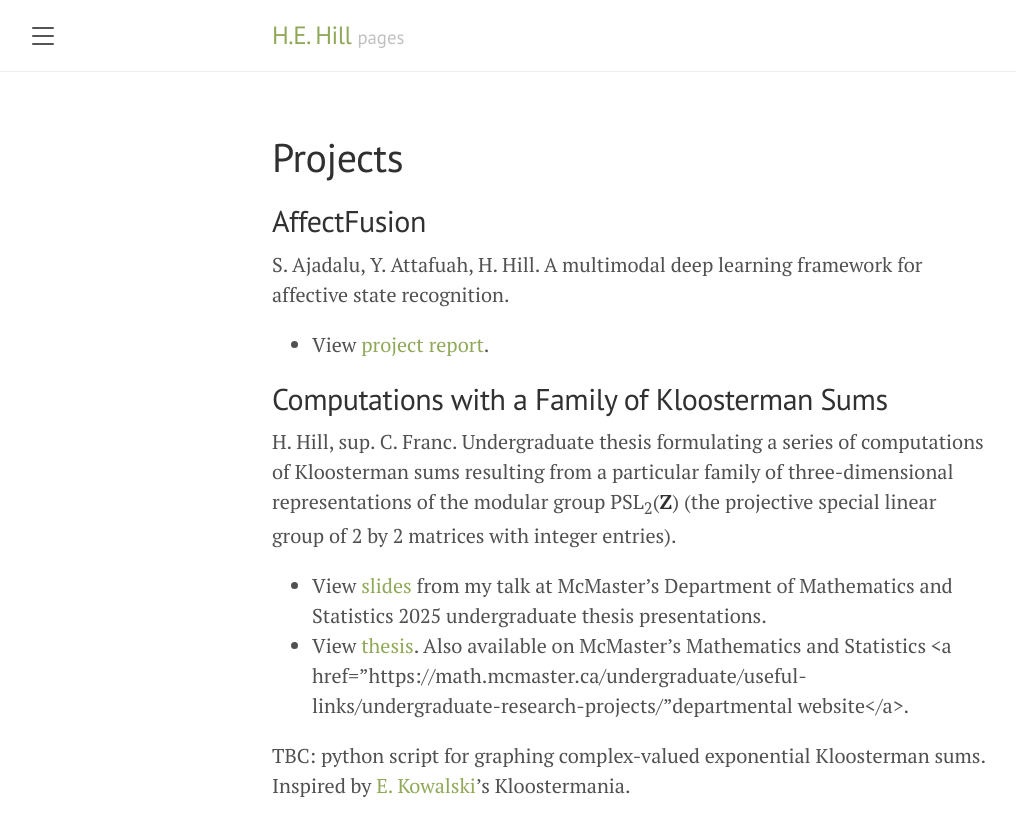
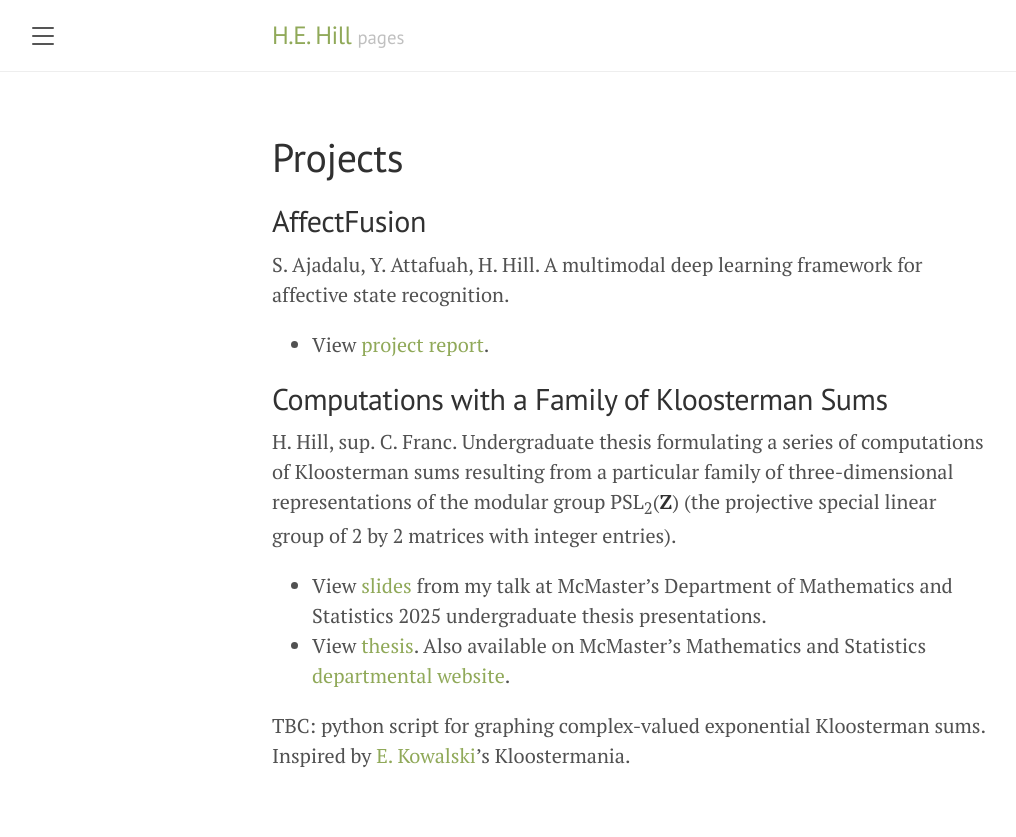
Before and after one commit to hidekihill/hidekihill.github.io, a Jekyll site: the page built from projects.md, in a window 1280 px wide. Shown: the top 837 px of the page, without its empty margins (8-1024 px from the left). Built offline with Jekyll 4.4.1, drawn with Linux system fonts in a browser that asks for light colours.

Commit message:
Update projects.md

```diff
--- a/projects.md
+++ b/projects.md
@@ -12,6 +12,6 @@
 of the modular group PSL<sub>2</sub>(**Z**) (the projective special linear group of 2 by 2 matrices with integer entries).
 
 * View <a href="HidekiHill_ThesisTalk_slides.pdf">slides</a> from my talk at McMaster's Department of Mathematics and Statistics 2025 undergraduate thesis presentations.
-* View <a href="HidekiHill_4P06_thesis.pdf">thesis</a>. Also available on McMaster's Mathematics and Statistics <a href="https://math.mcmaster.ca/undergraduate/useful-links/undergraduate-research-projects/"departmental website</a>.
+* View <a href="HidekiHill_4P06_thesis.pdf">thesis</a>. Also available on McMaster's Mathematics and Statistics <a href="https://math.mcmaster.ca/undergraduate/useful-links/undergraduate-research-projects/">departmental website</a>.
 
 TBC: python script for graphing complex-valued exponential Kloosterman sums. Inspired by <a href="https://blogs.ethz.ch/kowalski/the-kloostermania-page/">E. Kowalski</a>'s Kloostermania.
```
